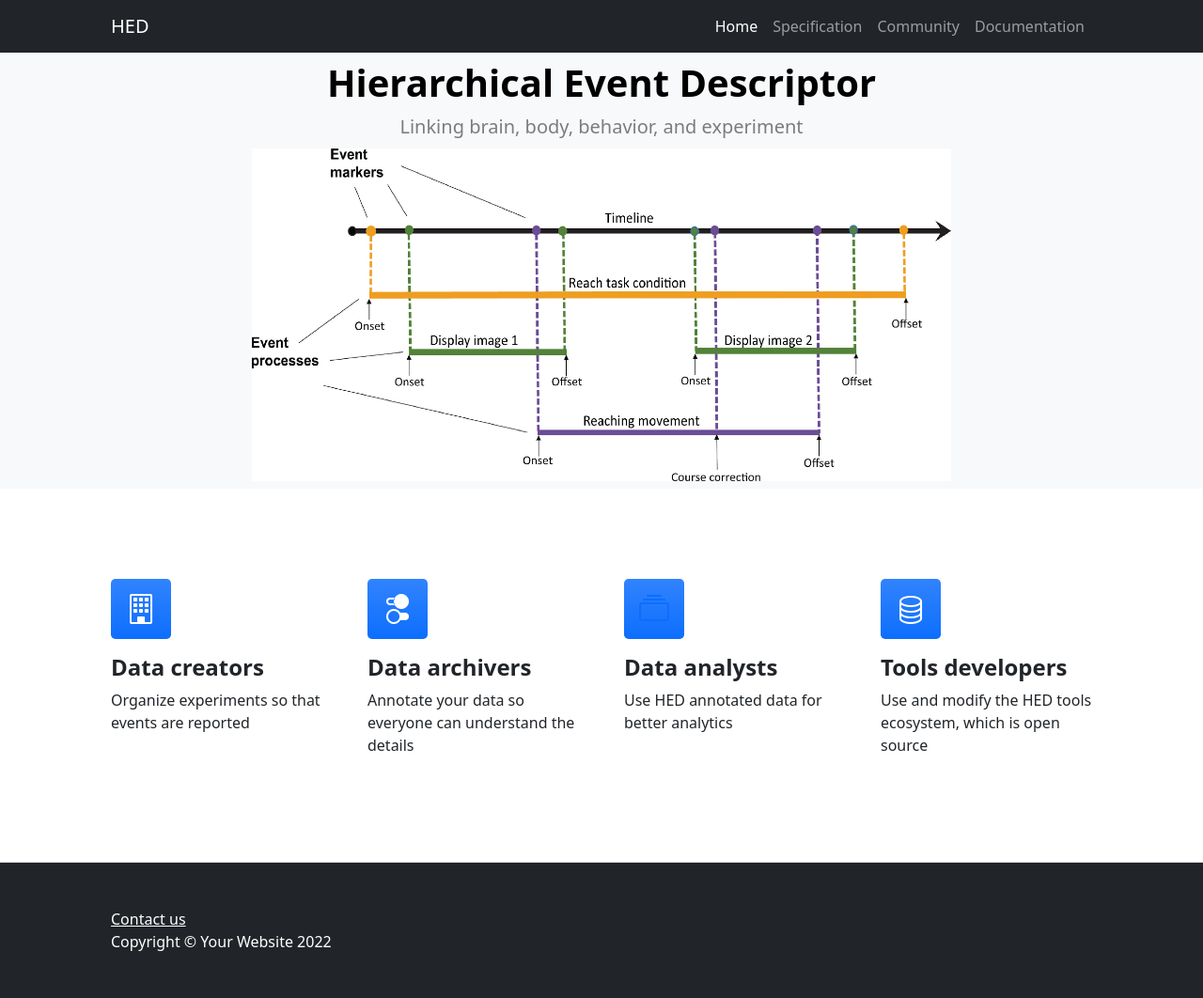
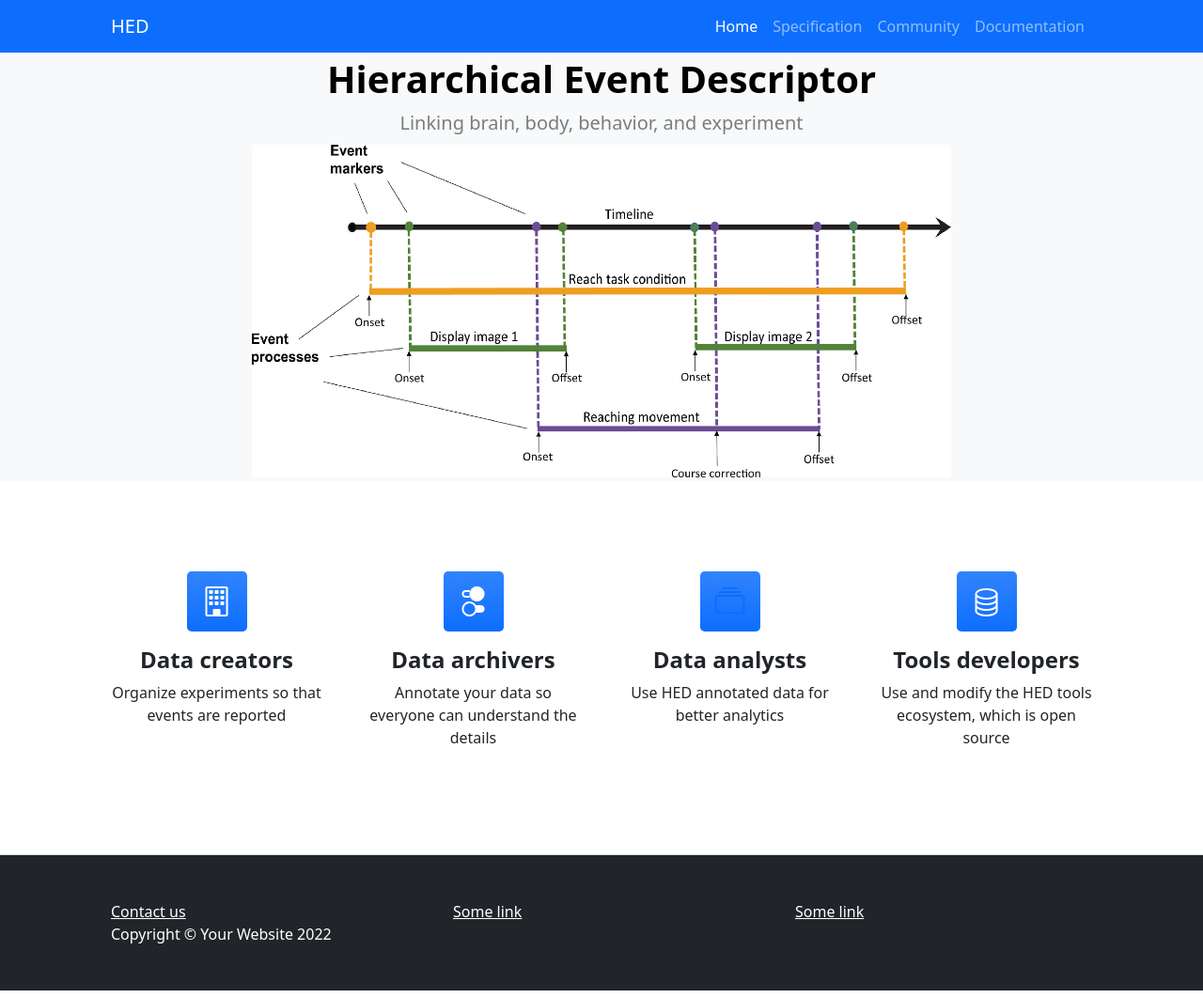
Before and after one commit to hed-standard/hed-standard.github.io, a Jekyll site: the page hedtags-gh-pages/index.html, which Jekyll copies as it is, in a window 1280 px wide. Shown: the whole page at 94% size. Built offline with Jekyll 4.4.1, drawn with Linux system fonts in a browser that asks for light colours.

Commit message:
text and style changes

```diff
--- a/hedtags-gh-pages/index.html
+++ b/hedtags-gh-pages/index.html
@@ -15,7 +15,7 @@
     </head>
     <body>
         <!-- Responsive navbar-->
-        <nav class="navbar navbar-expand-lg navbar-dark bg-dark">
+        <nav class="navbar navbar-expand-lg navbar-dark bg-primary">
             <div class="container px-5">
                 <a class="navbar-brand" href="/">HED</a>
                 <button class="navbar-toggler" type="button" data-bs-toggle="collapse" data-bs-target="#navbarSupportedContent" aria-controls="navbarSupportedContent" aria-expanded="false" aria-label="Toggle navigation"><span class="navbar-toggler-icon"></span></button>
@@ -30,14 +30,14 @@
             </div>
         </nav>
         <!-- Header-->
-        <header class="bg-light py-1">
+        <header class="bg-light py-0">
             <div class="container px-0">
                 <div class="row gx-5 justify-content-center">
                     <div class="col-lg-8">
                         <div class="text-center my-1">
                             <h1 class="display-9 fw-bolder text-black mb-2">Hierarchical Event Descriptor</h1>
-			    <p class="lead text-black-50 mb-2">Linking brain, body, behavior, and experiment</p>
-			    <img src="assets/hed-timeline.jpg" class="img-fluid" alt="Responsive image" height="200">
+                            <p class="lead text-black-50 mb-2">Linking brain, body, behavior, and experiment</p>
+                            <img src="assets/hed-timeline.jpg" class="img-fluid" alt="Responsive image">
                         </div>
                     </div>
                 </div>
@@ -47,22 +47,22 @@
         <section class="py-5 border-bottom" id="features">
             <div class="container px-5 my-5">
                 <div class="row gx-5">
-                    <div class="col-lg-3 mb-5 mb-lg-0">
-                        <div class="feature bg-primary bg-gradient text-white rounded-3 mb-3 "><i class="bi bi-building"></i></div>
-                        <h2 class="h4 fw-bolder">Data creators</h2>
-                        <p>Organize experiments so that events are reported</p>
+                    <div class="col-lg-3 mb-5 mb-lg-0" align="center">
+                            <div class="feature bg-primary bg-gradient text-white rounded-3 mb-3 "><i class="bi bi-building"></i></div>
+                            <h2 class="h4 fw-bolder">Data creators</h2>
+                            <p>Organize experiments so that events are reported</p>
                     </div>
-                    <div class="col-lg-3">
+                    <div class="col-lg-3" align="center">
                         <div class="feature bg-primary bg-gradient text-white rounded-3 mb-3"><i class="bi bi-toggles2"></i></div>
                         <h2 class="h4 fw-bolder">Data archivers</h2>
                         <p>Annotate your data so everyone can understand the details</p>
                     </div>
-                    <div class="col-lg-3 mb-5 mb-lg-0">
+                    <div class="col-lg-3 mb-5 mb-lg-0" align="center">
                         <div class="feature bg-primary bg-gradient text-white rounded-3 mb-3"><a href="analyst.html"><i class="bi bi-collection"></i></a></div>
                         <h2 class="h4 fw-bolder">Data analysts</h2>
                         <p>Use HED annotated data for better analytics</p>
                     </div>
-                    <div class="col-lg-3 mb-5 mb-lg-0">
+                    <div class="col-lg-3 mb-5 mb-lg-0" align="center">
                         <div class="feature bg-primary bg-gradient text-white rounded-3 mb-3"><i class="bi bi-database"></i></div>
                         <h2 class="h4 fw-bolder">Tools developers</h2>
                         <p>Use and modify the HED tools ecosystem, which is open source</p>
@@ -75,9 +75,15 @@
         <footer class="py-5 bg-dark">
             <div class="container px-5">
                 <div class="row gx-5">
-                    <div class="col-lg-12 mb-5 mb-lg-0">
+                    <div class="col-lg-4 mb-5 mb-lg-0">
                         <a class="m-0 text-left text-white" href="#">Contact us</a>
                         <p class="m-0 text-left text-white">Copyright &copy; Your Website 2022</p>
+                    </div>
+                    <div class="col-lg-4 mb-5 mb-lg-0">
+                        <a class="m-0 text-left text-white" href="#">Some link</a>
+                    </div>
+                    <div class="col-lg-4 mb-5 mb-lg-0">
+                        <a class="m-0 text-left text-white" href="#">Some link</a>
                     </div>
                 </div>
             </div>
```
Also changed, not shown: hedtags-gh-pages/analyst.html (+5 -3 lines).
